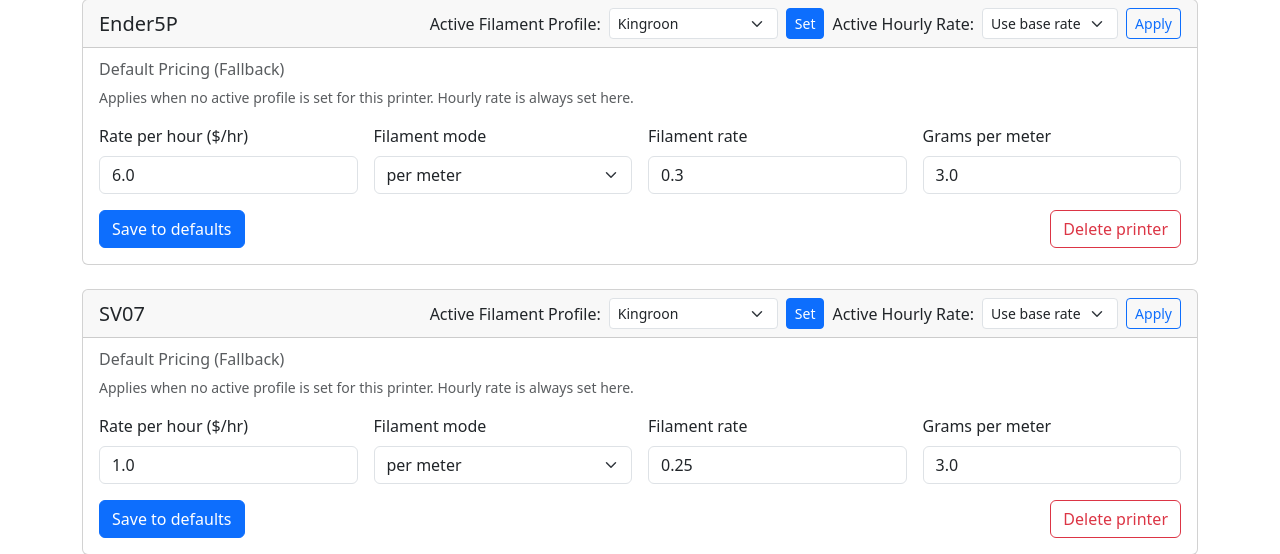
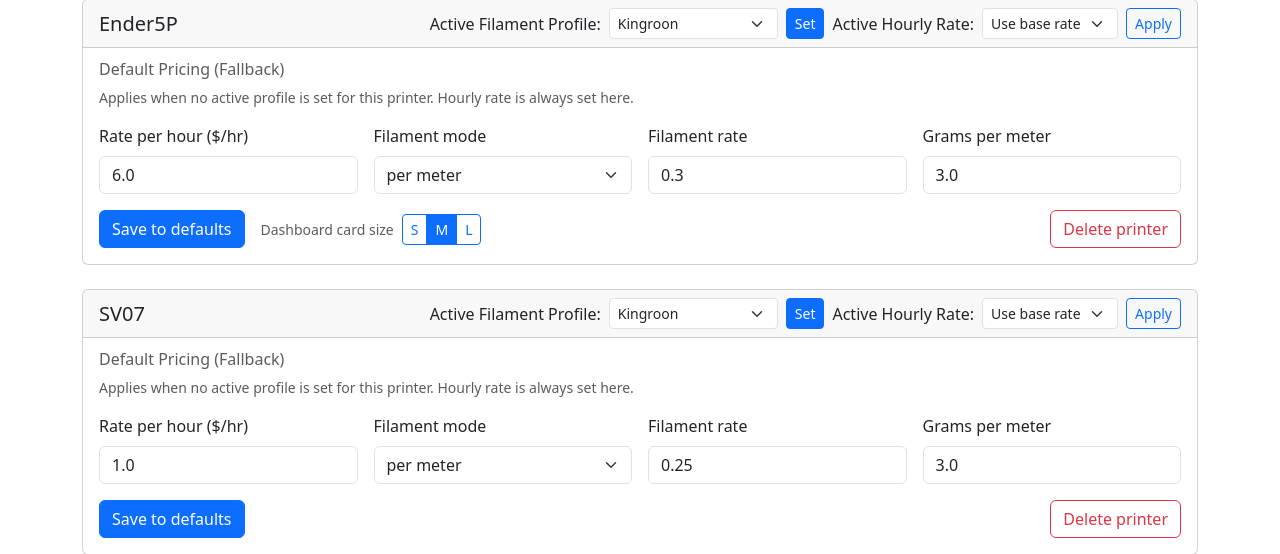
Before and after one commit to khisanthax/klipper-cost-dashboard, a Flask app: page /settings in a window 1280 px wide. Shown: the part 225-779 px from the top of the page. Run offline with Flask 3, Linux system fonts and the light colour scheme.

Commit message:
feat(ui): add dashboard card size toggle

```diff
--- a/templates/settings.html
+++ b/templates/settings.html
@@ -92,7 +92,21 @@
                 </div>
             </div>
             <div class="d-flex justify-content-between align-items-center mt-3">
-                <button type="submit" class="btn btn-primary" name="action" value="save_printer_defaults">Save to defaults</button>
+                <div class="d-flex align-items-center gap-3 flex-wrap">
+                    <button type="submit" class="btn btn-primary" name="action" value="save_printer_defaults">Save to defaults</button>
+
+                    {% if loop.first %}
+                    <div class="d-flex align-items-center gap-2">
+                        <span class="text-muted small text-nowrap">Dashboard card size</span>
+                        <div class="btn-group btn-group-sm" role="group" aria-label="Dashboard card size">
+                            <button type="button" class="btn btn-outline-primary" data-kcd-card-size="S">S</button>
+                            <button type="button" class="btn btn-outline-primary" data-kcd-card-size="M">M</button>
+                            <button type="button" class="btn btn-outline-primary" data-kcd-card-size="L">L</button>
+                        </div>
+                    </div>
+                    {% endif %}
+                </div>
+
                 <button type="submit" class="btn btn-outline-danger" name="action" value="delete_printer"
                         onclick="return confirm('Delete printer {{ p }}?')">
                     Delete printer
@@ -102,6 +116,43 @@
     </div>
 </div>
 {% endfor %}
+
+<script>
+    (function () {
+        const KEY = "kcd.card_size";
+        const DEFAULT = "M";
+        const allowed = new Set(["S", "M", "L"]);
+
+        function getSize() {
+            const v = (localStorage.getItem(KEY) || DEFAULT).toUpperCase();
+            return allowed.has(v) ? v : DEFAULT;
+        }
+
+        function applySize(size) {
+            const s = (size || DEFAULT).toUpperCase();
+            if (!allowed.has(s)) return;
+            localStorage.setItem(KEY, s);
+
+            document.querySelectorAll("[data-kcd-card-size]").forEach((btn) => {
+                const isActive = (btn.getAttribute("data-kcd-card-size") || "").toUpperCase() === s;
+                btn.classList.toggle("btn-primary", isActive);
+                btn.classList.toggle("text-white", isActive);
+                btn.classList.toggle("btn-outline-primary", !isActive);
+            });
+        }
+
+        document.addEventListener("click", function (e) {
+            const btn = e.target.closest("[data-kcd-card-size]");
+            if (!btn) return;
+            e.preventDefault();
+            applySize(btn.getAttribute("data-kcd-card-size"));
+        });
+
+        document.addEventListener("DOMContentLoaded", function () {
+            applySize(getSize());
+        });
+    })();
+</script>
 
 {% if discovered_printers %}
 <div class="card mb-4 border-warning">
```
Also changed, not shown: templates/index.html (+27 -3 lines).
